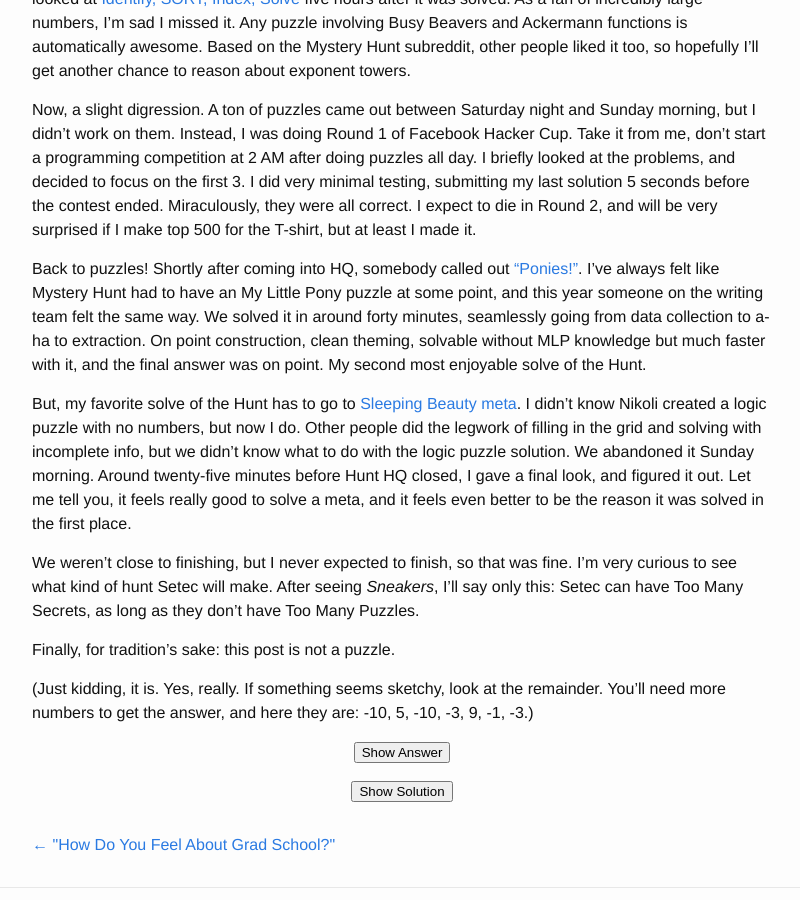
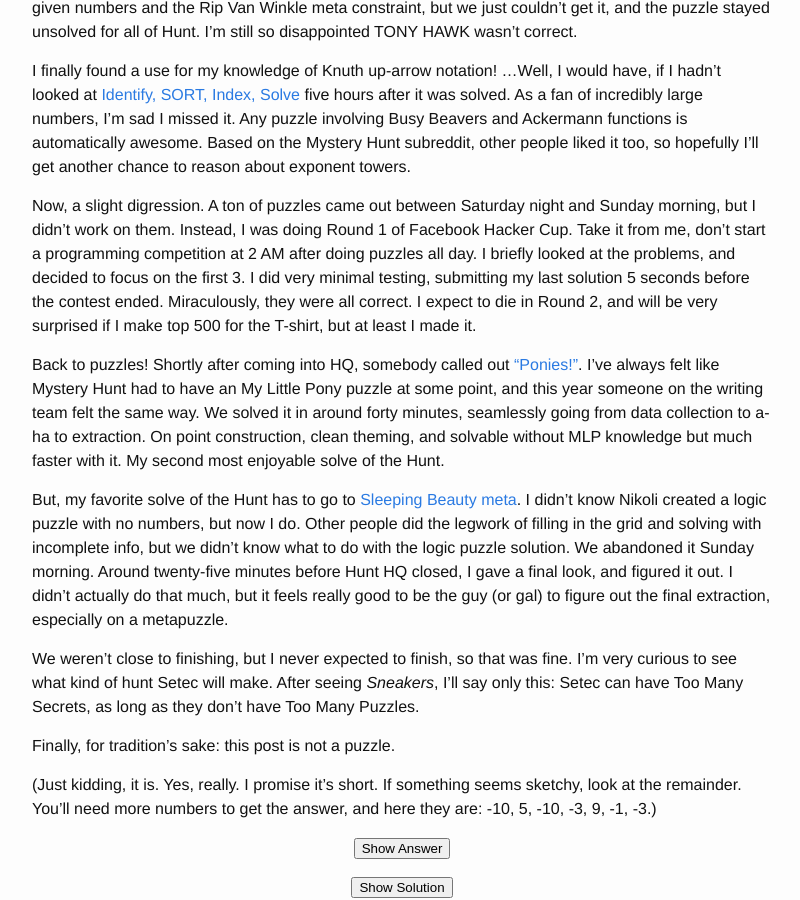
Before and after one commit to alexirpan/alexirpan.github.io, a Jekyll site: the page built from _posts/2016-01-20-mysteryhunt.markdown, in a window 1280 px wide and 900 px high, scrolled down 1100 px. Shown: the whole window, without its empty margins (238-1038 px from the left). Built offline with Jekyll 4.4.1, drawn with Linux system fonts in a browser that asks for light colours; comment, search, counter and statistics services are not loaded; some of the changed text lies outside the part shown.

Commit message:
More hotfixes wheeee

```diff
--- a/_posts/2016-01-20-mysteryhunt.markdown
+++ b/_posts/2016-01-20-mysteryhunt.markdown
@@ -16,8 +16,15 @@
 pretty awesome.
 
 Normally, I hunt on bigger teams because they have better remote solver
-support. This year I went in-person, wanted to try out a smaller team, and
-hunted with ET.
+support. Because I went in-person this year, I decided I should try out a
+smaller team, so I hunted with ET Phone In Answer. It was definitely a
+different dynamic. In
+my previous Hunts, it felt like I wasn't a big contributor. (For context,
+my first Hunt was with Sages.) When 10 people are looking at the same puzzle,
+the math means it's unlikely you find the a-ha, because there's so many other
+people working on it. On the other hand, I do like finishing
+Hunt, and that's a lot easier on larger teams.
+Something I'll need to think about for next year.
 
 Thanks to sponsors, at the start of this Hunt every team got Google Cardboard,
 Fitbit notebooks, and Fitbit pens. In a true display of Mystery Hunt paranoia, the first thing
@@ -72,8 +79,8 @@
 I've always felt like Mystery Hunt had to have an My Little Pony puzzle at some point,
 and this year someone on the writing team felt the same way.
 We solved it in around forty minutes, seamlessly going from data
-collection to a-ha to extraction. On point construction, clean theming, solvable
-without MLP knowledge but much faster with it, and the final answer was on point.
+collection to a-ha to extraction. On point construction, clean theming, and
+solvable without MLP knowledge but much faster with it.
 My second most enjoyable solve of the Hunt.
 
 But, my favorite solve of the Hunt has to go to [Sleeping Beauty meta](http://huntception.com/round/sleeping_beauty/). I
@@ -82,8 +89,9 @@
 with incomplete info, but we didn't know what to do with the logic
 puzzle solution. We abandoned it Sunday morning.
 Around twenty-five minutes before Hunt HQ closed, I gave a final look, and
-figured it out. Let me tell you, it feels really good to solve a meta,
-and it feels even better to be the reason it was solved in the first place.
+figured it out. I didn't actually do that much, but it feels really good to be
+the guy (or gal) to figure out the final extraction, especially on a
+metapuzzle.
 
 We weren't close to finishing, but I never expected to finish, so that
 was fine. I'm very curious to see what kind of hunt Setec will make.
@@ -92,7 +100,7 @@
 
 Finally, for tradition's sake: this post is not a puzzle.
 
-(Just kidding, it is. Yes, really.
+(Just kidding, it is. Yes, really. I promise it's short.
 If something seems sketchy, look at the remainder.
 You'll need more numbers to get the answer, and here they are:
 -10, 5, -10, -3, 9, -1, -3.)
```
